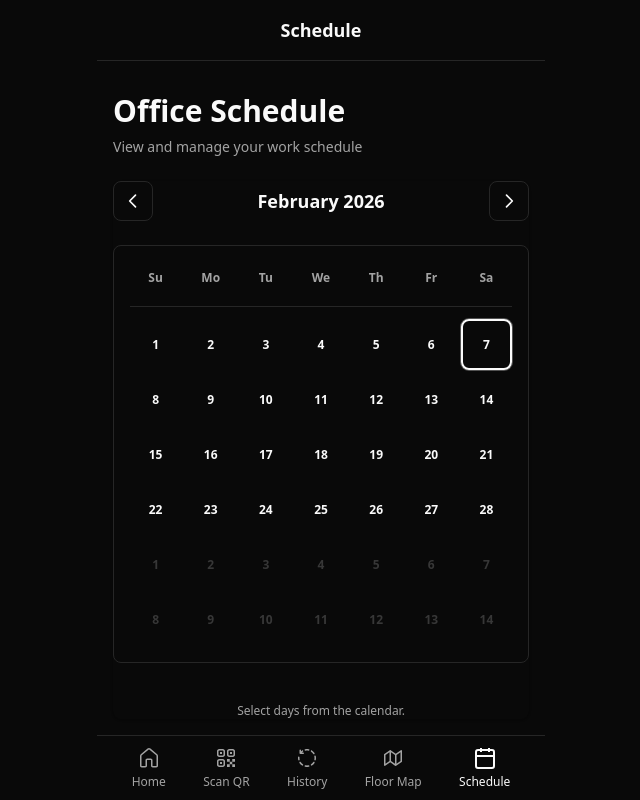
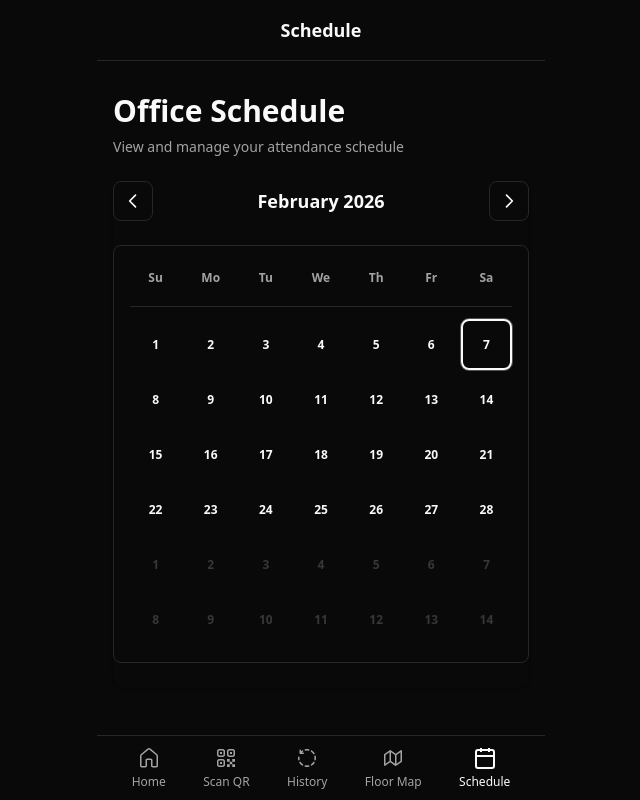
Before and after one commit to Vibe-Coding-PowerApps/RTO-Scan, a React (Vite) app: page /schedule in a window 1280 px wide. Shown: the whole page, without its empty margins (319-959 px from the left). Built offline with nearby package versions, Linux system fonts and the light colour scheme.

Commit message:
Removed the display of selected dates from the bottom of the schedule calendar. Updated subtitle text to "View and manage your attendance schedule" on the schedule page.

```diff
--- a/src/app/floormap/page.tsx
+++ b/src/app/floormap/page.tsx
@@ -29,7 +29,7 @@ export default function FloorMapPage() {
         </div>
       </div>
       {/* Content Area - Scrollable, like History */}
-      <div className="w-full max-w-md flex-1 px-4 py-8 flex flex-col items-center justify-between pb-6">
+      <div className="w-full max-w-md flex-1 px-4 py-8 flex flex-col items-center justify-start pb-28 sm:pb-6">
         <div className="w-full flex-1 flex flex-col items-start justify-start">
           <div className="w-full flex items-start justify-between mb-6">
             <div>
--- a/src/app/history/page.tsx
+++ b/src/app/history/page.tsx
@@ -112,7 +112,7 @@ export default function HistoryPage() {
         </div>
       </div>
       {/* Scrollable Content Area */}
-      <div className="w-full max-w-md flex-1 px-4 py-8 flex flex-col items-center justify-between pb-6">
+      <div className="w-full max-w-md flex-1 px-4 py-8 flex flex-col items-center justify-start pb-28 sm:pb-6">
         <div className="w-full flex-1 flex flex-col items-start justify-start">
           <div className="w-full flex items-start justify-between mb-6">
             <div>
--- a/src/app/schedule/page.tsx
+++ b/src/app/schedule/page.tsx
@@ -23,7 +23,7 @@ export default function SchedulePage() {
           <div className="w-full flex items-start justify-between mb-6">
             <div>
               <h1 className="text-3xl font-bold mb-2 text-foreground">Office Schedule</h1>
-              <p className="text-sm text-muted-foreground">View and manage your work schedule</p>
+              <p className="text-sm text-muted-foreground">View and manage your attendance schedule</p>
             </div>
           </div>
           <div className="w-full max-w-md min-h-[420px] overflow-visible rounded-lg bg-card shadow-sm mb-4 flex flex-col justify-start">
@@ -229,11 +229,7 @@ export default function SchedulePage() {
               </div>
             </div>
 
-            <div className="mt-4 text-center text-xs text-muted-foreground">
-              {selectedDays.length > 0
-                ? `Selected: ${selectedDays.join(', ')}`
-                : 'Select days from the calendar.'}
-            </div>
+            {/* Removed selected dates display from the bottom of the calendar as requested */}
           </div>
         </div>
       </div>
--- a/vite.config.ts
+++ b/vite.config.ts
@@ -2,19 +2,36 @@ import { defineConfig } from "vite";
 import react from "@vitejs/plugin-react";
 import * as path from "path";
 import { powerApps } from "./plugins/powerApps";
+import fs from "fs";
 
 // https://vite.dev/config/
-export default defineConfig({
+export default defineConfig(({ command, mode }) => {
+  // Always include Power Apps plugin in dev for CORS
+  const plugins = [react(), powerApps()];
+  // HTTPS config (only if certs exist)
+  let https = false;
+  try {
+    if (fs.existsSync('cert/key.pem') && fs.existsSync('cert/cert.pem')) {
+      https = {
+        key: fs.readFileSync('cert/key.pem'),
+        cert: fs.readFileSync('cert/cert.pem'),
+      };
+    }
+  } catch (e) {
+    console.warn('Could not load HTTPS certs:', e);
+  }
+  return {
     base: "./",
-  plugins: [react(), powerApps()],
+    plugins,
     resolve: {
       alias: {
         "@": path.resolve(__dirname, "./src"),
       },
     },
     server: {
-    port: 5177,
+      port: 5178,
       strictPort: true,
+      https,
     },
     build: {
       chunkSizeWarningLimit: 1000,
@@ -27,4 +44,5 @@ export default defineConfig({
         },
       },
     },
+  };
 });
```
Lines whose indentation alone changed are shown as unchanged.
